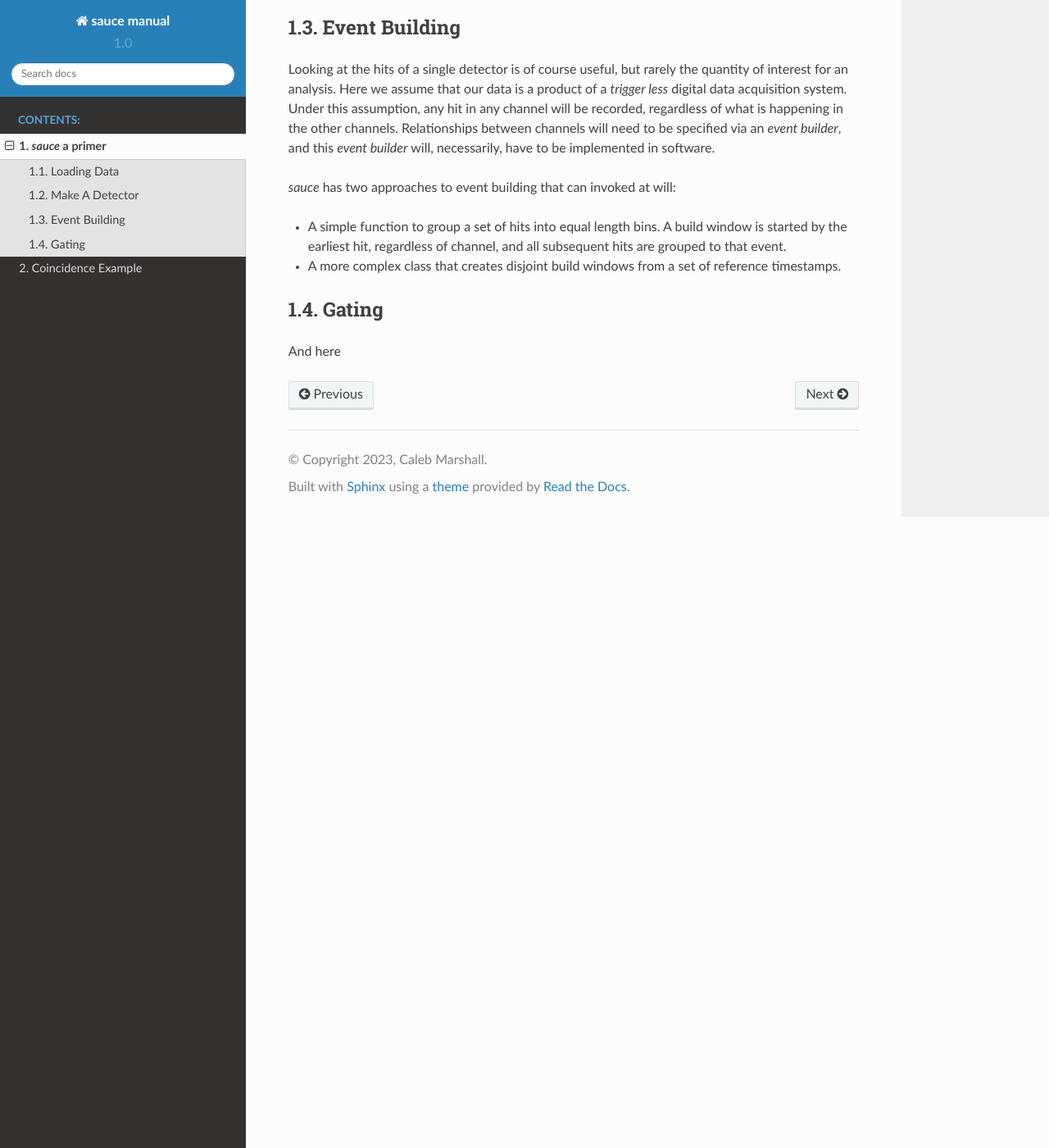
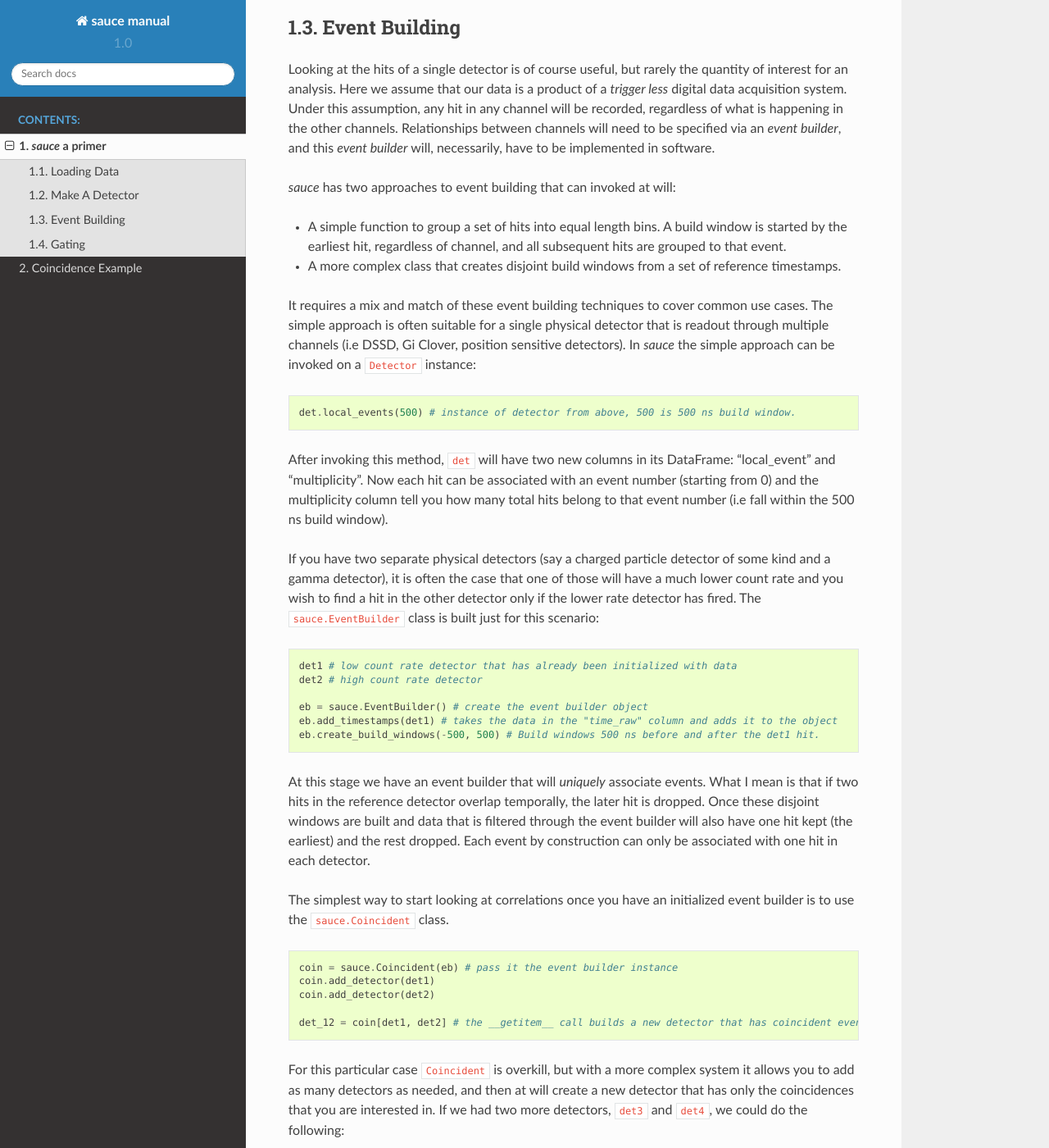
Before and after one commit to camarsha/sauce, a Sphinx documentation site: the page built from docs/source/intro.rst, in a window 1280 px wide and 1400 px high, scrolled down 1577 px. Shown: the whole window at 82% size. Built offline with Sphinx 7.4.7 and the Read the Docs theme 2.0.0, drawn with Linux system fonts in a browser that asks for light colours; some of the changed text lies outside the part shown.

Commit message:
More docs.

```diff
--- a/docs/source/intro.rst
+++ b/docs/source/intro.rst
@@ -90,10 +90,50 @@ rarely the quantity of interest for an analysis. Here we assume that our data is
 
 * A more complex class that creates disjoint build windows from a set of reference timestamps.
 
+It requires a mix and match of these event building techniques to cover common use cases. The simple approach is often suitable for a single physical detector that is readout through multiple channels (i.e DSSD, Gi Clover, position sensitive detectors). In *sauce* the simple approach can be invoked on a :code:`Detector` instance:
 
+.. code-block:: python
+
+   det.local_events(500) # instance of detector from above, 500 is 500 ns build window.
+
+After invoking this method, :code:`det` will have two new columns in its DataFrame: "local_event" and "multiplicity". Now each hit can be associated with an event number (starting from 0) and the multiplicity column tell you how many total hits belong to that event number (i.e fall within the 500 ns build window).
+
+If you have two separate physical detectors (say a charged particle detector of some kind and a gamma detector), it is often the case that one of those will have a much lower count rate and you wish to find a hit in the other detector only if the lower rate detector has fired. The :code:`sauce.EventBuilder` class is built just for this scenario:
+
+.. code-block:: python
+
+   det1 # low count rate detector that has already been initialized with data
+   det2 # high count rate detector
+
+   eb = sauce.EventBuilder() # create the event builder object
+   eb.add_timestamps(det1) # takes the data in the "time_raw" column and adds it to the object
+   eb.create_build_windows(-500, 500) # Build windows 500 ns before and after the det1 hit.
+
+At this stage we have an event builder that will *uniquely* associate events. What I mean is that if two hits in the reference detector overlap temporally, the later hit is dropped.
+Once these disjoint windows are built and data that is filtered through the event builder will also have one hit kept (the earliest) and the rest dropped. Each event by construction can only
+be associated with one hit in each detector.
+
+The simplest way to start looking at correlations once you have an initialized event builder is to use the :code:`sauce.Coincident` class.
+
+.. code-block:: python
+
+   coin = sauce.Coincident(eb) # pass it the event builder instance
+   coin.add_detector(det1)
+   coin.add_detector(det2)
+
+   det_12 = coin[det1, det2] # the __getitem__ call builds a new detector that has coincident events from det1 and det2 using the event builder
+
+For this particular case :code:`Coincident` is overkill, but with a more complex system it allows you to add as many detectors as needed, and then at will create a new detector that has only the coincidences that you are interested in. If we had two more detectors, :code:`det3` and :code:`det4`, we could do the following:
+
+.. code-block:: python
+
+   coin.add_detector(det3)
+   coin.add_detector(det4)
+
+   det34 = coin[det3, det4] # events that have both det3 and det4 in them (events are still referencing timestamps from det1)
+   det24 = coin[det2, det4] # events that have both det2 and det4
+   det1234 = coin[det1, det2, det3, det4] # events that have every detector present
 
 
 Gating
 ======
-
-And here
```
Also changed, not shown: 1 other file.
